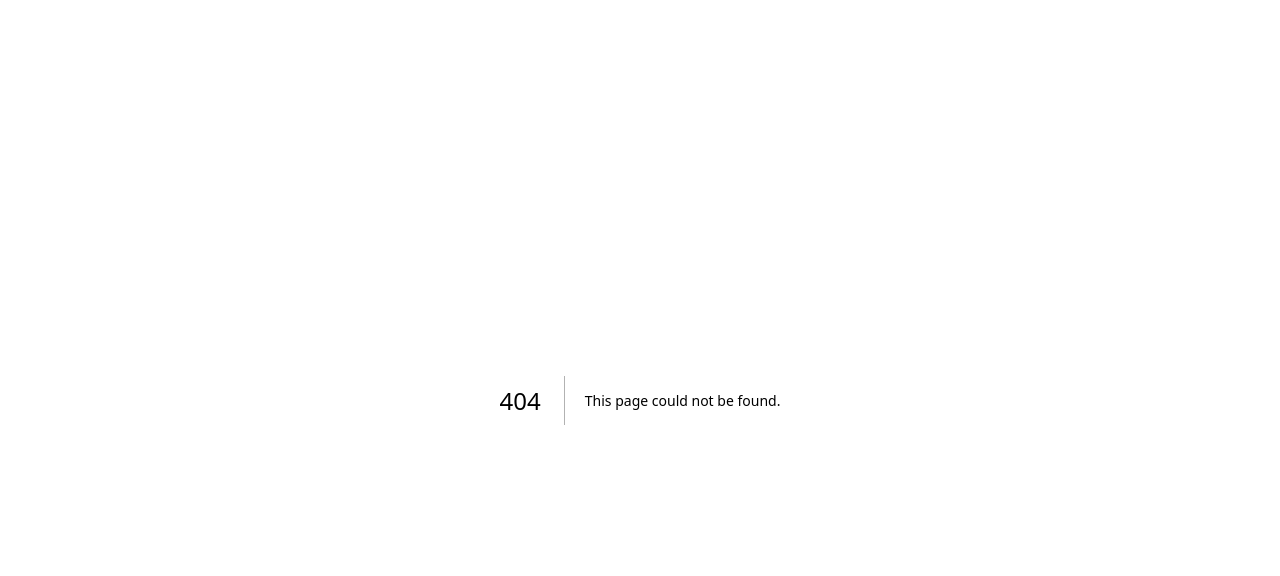
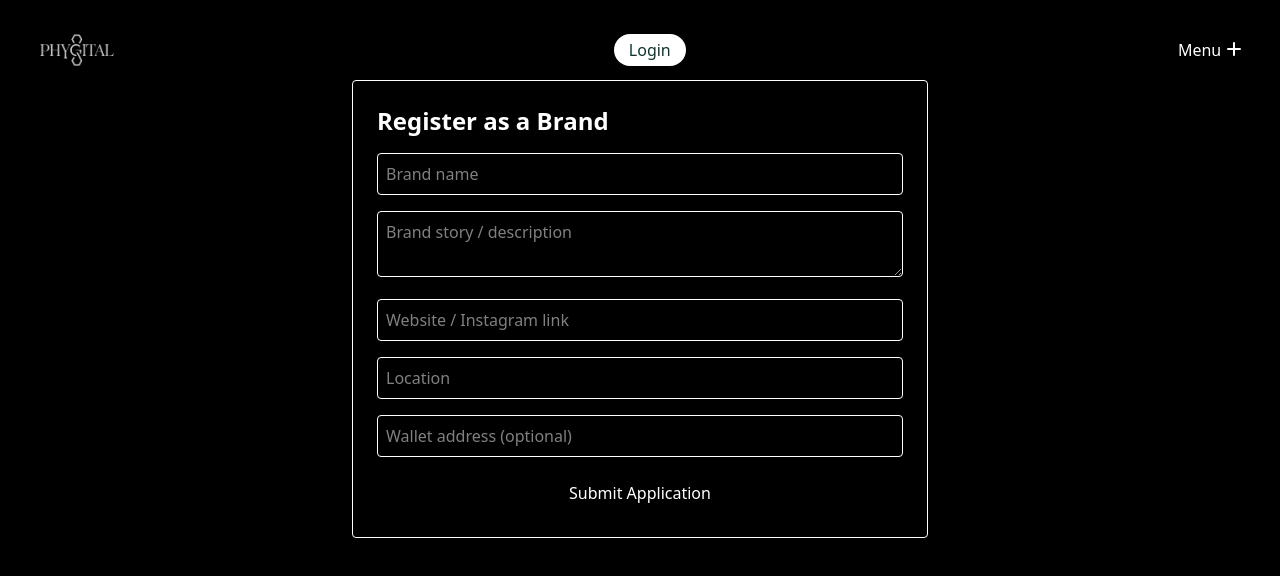
Before and after one commit to hemantnimble/PhyGital, a Next.js app: page /brand/register in a window 1280 px wide. Before the commit this address had no page. Shown: the top 576 px of the page. Built offline with nearby package versions, Linux system fonts and the light colour scheme; no server answers.

Commit message:
admin page

```diff
--- /dev/null
+++ b/app/api/brand/apply/route.ts
@@ -0,0 +1,48 @@
+import { NextResponse } from "next/server"
+import { auth } from "@/auth"
+import { db } from "@/db"
+
+export async function POST(req: Request) {
+    const session = await auth()
+
+    if (!session?.user?.id) {
+        return NextResponse.json(
+            { error: "Unauthorized" },
+            { status: 401 }
+        )
+    }
+
+    const existing = await db.brand.findUnique({
+        where: { ownerId: session.user.id },
+    })
+
+    if (existing) {
+        return NextResponse.json(
+            { error: "Brand already exists" },
+            { status: 400 }
+        )
+    }
+
+    const body = await req.json()
+
+    const brand = await db.brand.create({
+        data: {
+            name: body.name,
+            description: body.description,
+            website: body.website,
+            location: body.location,
+            walletAddress: body.walletAddress,
+            ownerId: session.user.id,
+            verified: false,
+        },
+    })
+
+    await db.brandVerification.create({
+        data: {
+            brandId: brand.id,
+            status: "PENDING",
+        },
+    })
+
+    return NextResponse.json({ success: true })
+}
--- /dev/null
+++ b/app/brand/register/page.tsx
@@ -0,0 +1,126 @@
+"use client"
+
+import { useState } from "react"
+
+type BrandFormData = {
+  name: string
+  description: string
+  website: string
+  location: string
+  walletAddress: string
+}
+
+export default function ApplyBrandPage() {
+  const [form, setForm] = useState<BrandFormData>({
+    name: "",
+    description: "",
+    website: "",
+    location: "",
+    walletAddress: "",
+  })
+
+  const [loading, setLoading] = useState(false)
+  const [success, setSuccess] = useState(false)
+  const [error, setError] = useState<string | null>(null)
+
+  function handleChange(
+    e: React.ChangeEvent<HTMLInputElement | HTMLTextAreaElement>
+  ) {
+    setForm({ ...form, [e.target.name]: e.target.value })
+  }
+
+  async function handleSubmit(e: React.FormEvent) {
+    e.preventDefault()
+    setLoading(true)
+    setError(null)
+
+    try {
+      const res = await fetch("/api/brand/apply", {
+        method: "POST",
+        headers: { "Content-Type": "application/json" },
+        body: JSON.stringify(form),
+      })
+
+      if (!res.ok) {
+        const data = await res.json()
+        throw new Error(data.error || "Something went wrong")
+      }
+
+      setSuccess(true)
+    } catch (err: any) {
+      setError(err.message)
+    } finally {
+      setLoading(false)
+    }
+  }
+
+  if (success) {
+    return (
+      <div className="max-w-xl mx-auto mt-10 p-6 border rounded">
+        <h2 className="text-xl font-semibold mb-2">
+          Application submitted ✅
+        </h2>
+        <p className="text-gray-600">
+          Your brand application is under admin review.
+        </p>
+      </div>
+    )
+  }
+
+  return (
+    <form
+      onSubmit={handleSubmit}
+      className="max-w-xl mx-auto mt-10 p-6 border rounded space-y-4"
+    >
+      <h1 className="text-2xl font-semibold">Register as a Brand</h1>
+
+      {error && (
+        <p className="text-red-600 text-sm">{error}</p>
+      )}
+
+      <input
+        name="name"
+        placeholder="Brand name"
+        required
+        onChange={handleChange}
+        className="w-full border p-2 rounded"
+      />
+
+      <textarea
+        name="description"
+        placeholder="Brand story / description"
+        required
+        onChange={handleChange}
+        className="w-full border p-2 rounded"
+      />
+
+      <input
+        name="website"
+        placeholder="Website / Instagram link"
+        onChange={handleChange}
+        className="w-full border p-2 rounded"
+      />
+
+      <input
+        name="location"
+        placeholder="Location"
+        onChange={handleChange}
+        className="w-full border p-2 rounded"
+      />
+
+      <input
+        name="walletAddress"
+        placeholder="Wallet address (optional)"
+        onChange={handleChange}
+        className="w-full border p-2 rounded"
+      />
+
+      <button
+        disabled={loading}
+        className="w-full bg-black text-white py-2 rounded disabled:opacity-50"
+      >
+        {loading ? "Submitting..." : "Submit Application"}
+      </button>
+    </form>
+  )
+}
--- /dev/null
+++ b/app/dashboard/brand/page.tsx
@@ -0,0 +1,19 @@
+'use client'
+import { useSession } from "next-auth/react"
+import Link from "next/link";
+
+function page() {
+    const session = useSession();
+
+    return (
+        <main className="z-50 relative">
+            <h1>{session.data?.user?.role} Page</h1>
+            <p>Welcome, {session.data?.user?.name}!</p>
+            <Link href="/brand/register" className="text-blue-500 hover:underline cursor-pointer">
+                View Products
+            </Link>
+        </main>
+    )
+}
+
+export default page
--- a/app/layout.tsx
+++ b/app/layout.tsx
@@ -2,6 +2,7 @@ import type { Metadata } from "next";
 // import { Geist, Geist_Mono } from "next/font/google";
 import "./globals.css";
 import { SessionProvider } from "next-auth/react";
+import NavBar from "@/components/NavBar";
 
 
 export const metadata: Metadata = {
@@ -16,8 +17,9 @@ export default function RootLayout({
 }>) {
   return (
     <html lang="en">
-      <body>
+      <body className="mt-20">
         <SessionProvider>
+          <NavBar />
           {children}
         </SessionProvider>
       </body>
--- a/app/page.tsx
+++ b/app/page.tsx
@@ -1,10 +1,8 @@
 import HeroSec from '@/components/HeroSec';
-import NavBar from '@/components/NavBar';
 
 export default function Home() {
   return (
     <main>
-      <NavBar />
       <HeroSec />
     </main>
   );
--- a/auth.ts
+++ b/auth.ts
@@ -1,9 +1,9 @@
 import NextAuth from "next-auth";
 import { PrismaAdapter } from "@auth/prisma-adapter";
-import Credentials from "next-auth/providers/credentials";
-import bcrypt from "bcryptjs";
+// import Credentials from "next-auth/providers/credentials";
+// import bcrypt from "bcryptjs";
 import { db } from "./db";
-import { saltAndHashPassword } from "./utils/helper";
+// import { saltAndHashPassword } from "./utils/helper";
 import Google from "next-auth/providers/google"
 import { UserRole } from "@prisma/client";
 
@@ -16,56 +16,56 @@ export const { handlers: { GET, POST }, signIn, signOut, auth } = NextAuth({
       clientId: process.env.GOOGLE_CLIENT_ID!,
       clientSecret: process.env.GOOGLE_CLIENT_SECRET!,
     }),
-    Credentials({
-      name: "Credentials",
-      credentials: {
-        name: {
-          label: "Name",
-          type: "text",
-          placeholder: "name",
-        },
-        email: {
-          label: "Email",
-          type: "email",
-          placeholder: "email"
-        },
-        password: { label: "Password", type: "password" }
-      },
-      authorize: async (credentials) => {
-        if (!credentials || !credentials.email || !credentials.password) {
-          return null;
-        }
-        const name = credentials.name as string;
-        const email = credentials.email as string;
-        const hash = saltAndHashPassword(credentials.password);
+    // Credentials({
+    //   name: "Credentials",
+    //   credentials: {
+    //     name: {
+    //       label: "Name",
+    //       type: "text",
+    //       placeholder: "name",
+    //     },
+    //     email: {
+    //       label: "Email",
+    //       type: "email",
+    //       placeholder: "email"
+    //     },
+    //     password: { label: "Password", type: "password" }
+    //   },
+    //   authorize: async (credentials) => {
+    //     if (!credentials || !credentials.email || !credentials.password) {
+    //       return null;
+    //     }
+    //     const name = credentials.name as string;
+    //     const email = credentials.email as string;
+    //     const hash = saltAndHashPassword(credentials.password);
 
-        let user: any = await db.user.findUnique({
-          where: {
-            email,
-          },
-        });
+    //     let user: any = await db.user.findUnique({
+    //       where: {
+    //         email,
+    //       },
+    //     });
 
-        if (!user) {
-          user = await db.user.create({
-            data: {
-              name,
-              email,
-              hashedPassword: hash,
-            },
-          });
-        } else {
-          const isMatch = bcrypt.compareSync(
-            credentials.password as string,
-            user.hashedPassword
-          );
-          if (!isMatch) {
-            throw new Error("Incorrect password.");
-          }
-        }
+    //     if (!user) {
+    //       user = await db.user.create({
+    //         data: {
+    //           name,
+    //           email,
+    //           hashedPassword: hash,
+    //         },
+    //       });
+    //     } else {
+    //       const isMatch = bcrypt.compareSync(
+    //         credentials.password as string,
+    //         user.hashedPassword
+    //       );
+    //       if (!isMatch) {
+    //         throw new Error("Incorrect password.");
+    //       }
+    //     }
 
-        return user;
-      }
-    })
+    //     return user;
+    //   }
+    // })
   ],
   callbacks: {
     session: async ({ session, token }) => {
@@ -86,18 +86,6 @@ export const { handlers: { GET, POST }, signIn, signOut, auth } = NextAuth({
         token.image = user.image || '';
         token.role = user.role || [UserRole.USER];
       }
-
-      // if (token?.id) {
-      //   const dbUser = await db.user.findUnique({
-      //     where: { id: token.id },
-      //     select: { role: true },
-      //   })
-
-      //   if (dbUser) {
-      //     token.role = dbUser.role
-      //   }
-      // }
-
       return token;
     },
 
--- a/components/HeroSec.tsx
+++ b/components/HeroSec.tsx
@@ -4,7 +4,7 @@ import LiquidEther from '@/components/reactBits/hero-sec';
 
 function HeroSec() {
     return (
-        <div className="relative h-screen w-full overflow-hidden">
+        <div className="relative h-screen w-full overflow-hidden -mt-20">
 
             {/* 🔹 Background Liquid Effect */}
             <div className="absolute inset-0 z-0">
--- a/components/NavBar.tsx
+++ b/components/NavBar.tsx
@@ -5,8 +5,8 @@ function NavBar() {
 
     const menuItems = [
         { label: 'Home', ariaLabel: 'Go to home page', link: '/' },
-        { label: 'About', ariaLabel: 'Learn about us', link: '/about' },
-        { label: 'Services', ariaLabel: 'View our services', link: '/services' },
+        { label: 'User Dash', ariaLabel: 'Learn about us', link: '/dashboard/brand' },
+        { label: 'Admin Dash', ariaLabel: 'View our services', link: '/dashboard/admin' },
         { label: 'Contact', ariaLabel: 'Get in touch', link: '/contact' }
     ];
 
--- a/components/reactBits/nav.tsx
+++ b/components/reactBits/nav.tsx
@@ -388,7 +388,8 @@ export const StaggeredMenu: React.FC<StaggeredMenuProps> = ({
 
     return (
         <div
-            className={`sm-scope z-40 ${isFixed ? 'fixed top-0 left-0 w-screen h-screen overflow-hidden' : 'w-full h-full'}`}>
+            className={`sm-scope z-40 ${isFixed ? 'fixed top-0 left-0 w-screen h-screen overflow-hidden' : 'w-full h-full'} ${!open ? 'pointer-events-none' : ''
+                }`}>
             <div
                 className={
                     (className ? className + ' ' : '') + 'staggered-menu-wrapper pointer-events-none relative w-full h-full z-40'
```
Also changed, not shown: app/dashboard/admin/page.tsx (renamed from app/admin/page.tsx).
